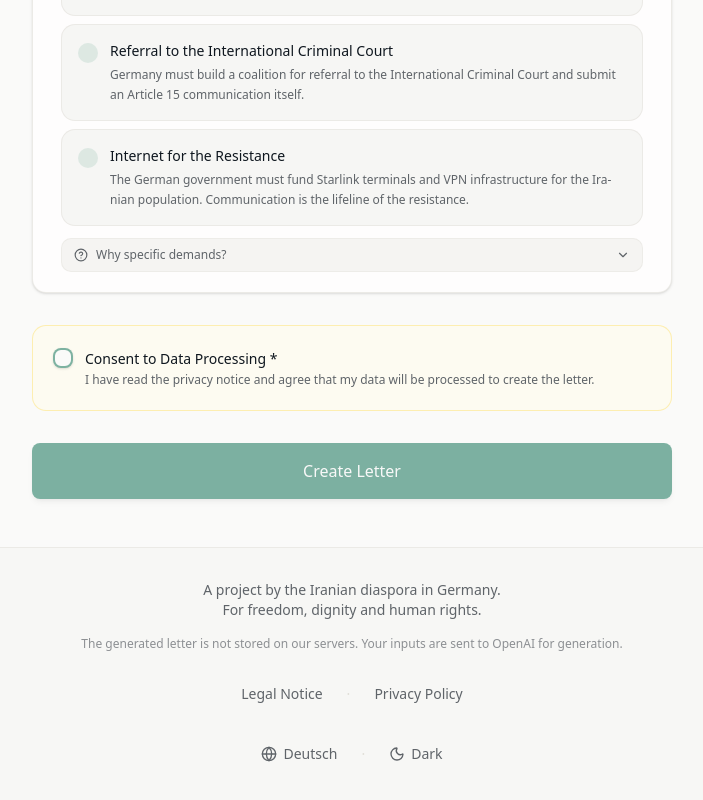
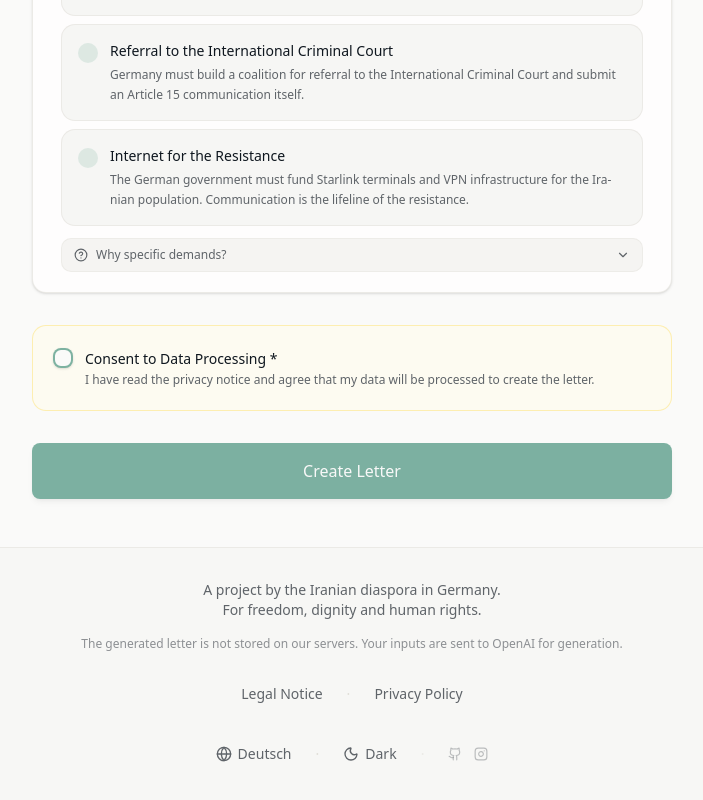
Before and after one commit to KhademOHAli1/letter-tool, a Next.js app: page / in a window 1280 px wide. Shown: the part 2243-3043 px from the top of the page, without its empty margins (288-991 px from the left). Built offline with nearby package versions, Linux system fonts and the light colour scheme; no server answers.

Commit message:
feat: add social media links to footer settings

```diff
--- a/src/components/footer-settings.tsx
+++ b/src/components/footer-settings.tsx
@@ -1,6 +1,6 @@
 "use client";
 
-import { Globe, Moon, Sun } from "lucide-react";
+import { Globe, Moon, Sun, Github, Instagram } from "lucide-react";
 import { useEffect, useState } from "react";
 import { useLanguage } from "@/lib/i18n/context";
 
@@ -118,6 +118,29 @@ export function FooterSettings() {
 							: "Dark"}
 				</span>
 			</button>
+
+			{/* Social Links - subtle */}
+			<span className="text-border/50">·</span>
+			<div className="flex items-center gap-3">
+				<a
+					href="https://github.com/KhademOHAli1/letter-tool"
+					target="_blank"
+					rel="noopener noreferrer"
+					className="text-muted-foreground/40 hover:text-muted-foreground/70 transition-colors"
+					aria-label="GitHub"
+				>
+					<Github className="h-3.5 w-3.5" />
+				</a>
+				<a
+					href="https://instagram.com/khademohali"
+					target="_blank"
+					rel="noopener noreferrer"
+					className="text-muted-foreground/40 hover:text-muted-foreground/70 transition-colors"
+					aria-label="Instagram"
+				>
+					<Instagram className="h-3.5 w-3.5" />
+				</a>
+			</div>
 		</div>
 	);
 }
```
